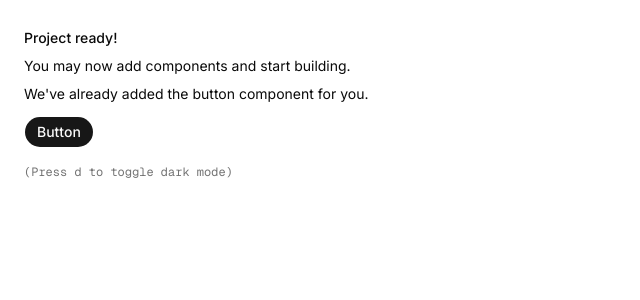
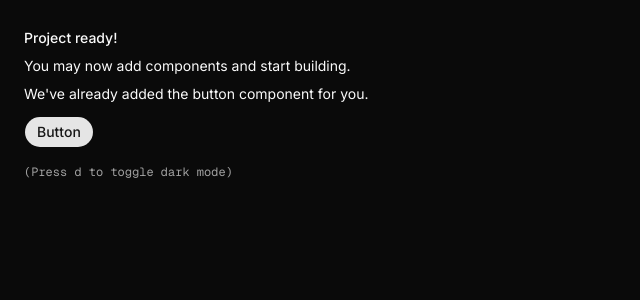
Before and after one commit to quangtruong2003/LearnEnglish, a Next.js app: page / in a window 1280 px wide. Shown: the top 300 px of the page, without its empty margins (0-640 px from the left). Built offline with nearby package versions, Linux system fonts and the light colour scheme.

Commit message:
style: apply user-supplied oklch tokens, default dark

```diff
--- a/app/layout.tsx
+++ b/app/layout.tsx
@@ -18,12 +18,12 @@ export default function RootLayout({
 }>) {
   return (
     <html
-      lang="en"
+      lang="vi"
       suppressHydrationWarning
-      className={cn("antialiased", fontMono.variable, "font-sans", inter.variable)}
+      className={cn("dark antialiased", fontMono.variable, "font-sans", inter.variable)}
     >
       <body>
-        <ThemeProvider>{children}</ThemeProvider>
+        <ThemeProvider defaultTheme="dark" enableSystem={false}>{children}</ThemeProvider>
       </body>
     </html>
   )
--- a/components/theme-provider.tsx
+++ b/components/theme-provider.tsx
@@ -10,8 +10,8 @@ function ThemeProvider({
   return (
     <NextThemesProvider
       attribute="class"
-      defaultTheme="system"
-      enableSystem
+      defaultTheme="dark"
+      enableSystem={false}
       disableTransitionOnChange
       {...props}
     >
```
